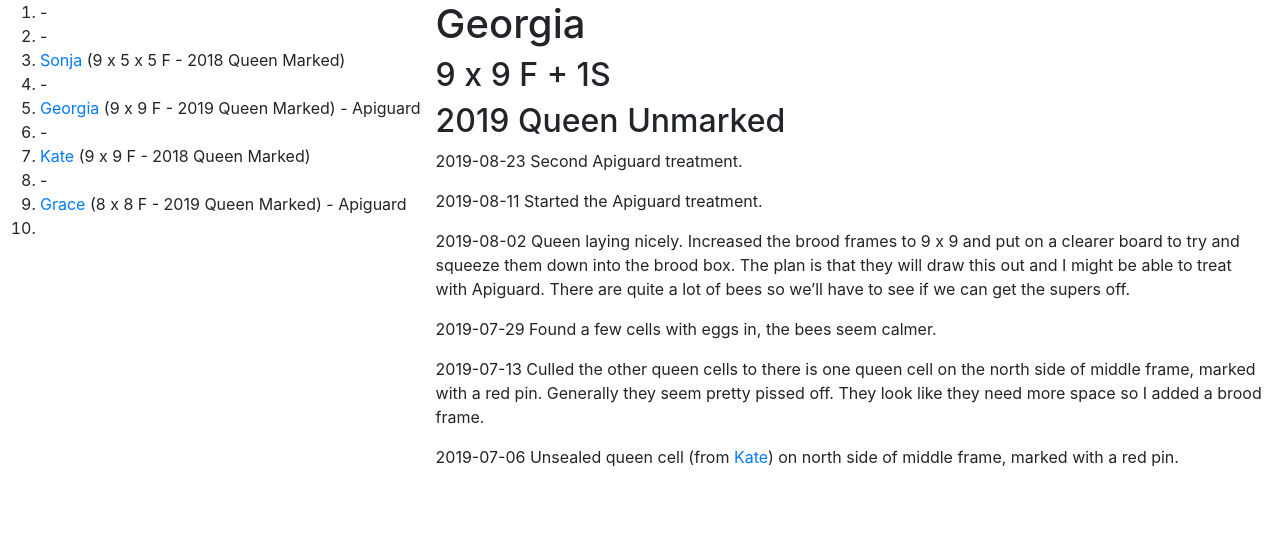
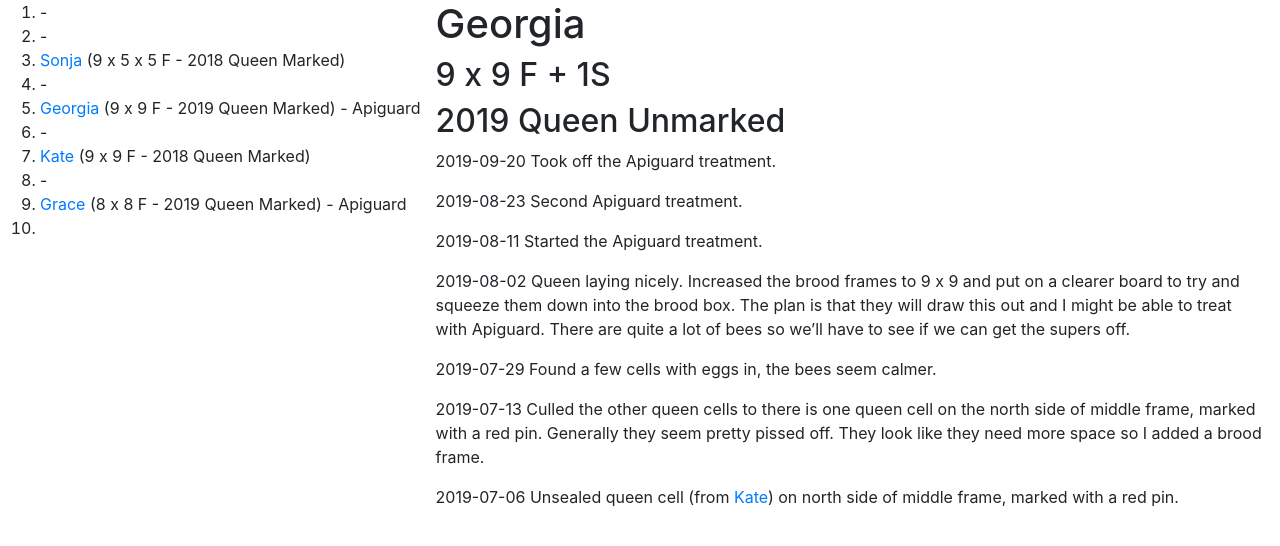
Before and after one commit to joejcollins/rhapsody-angel, a Jekyll site: the page built from queens/georgia.md, in a window 1280 px wide. Shown: the top 546 px of the page. Built offline with Jekyll 4.4.1, drawn with Linux system fonts in a browser that asks for light colours; our own code applies the rules of GitHub Pages for plain Markdown files.

Commit message:
Apiguard off

```diff
--- a/queens/georgia.md
+++ b/queens/georgia.md
@@ -1,6 +1,8 @@
 # Georgia
 ## 9 x 9 F + 1S
 ## 2019 Queen Unmarked
+
+2019-09-20 Took off the Apiguard treatment.
 
 2019-08-23 Second Apiguard treatment.
 
```
